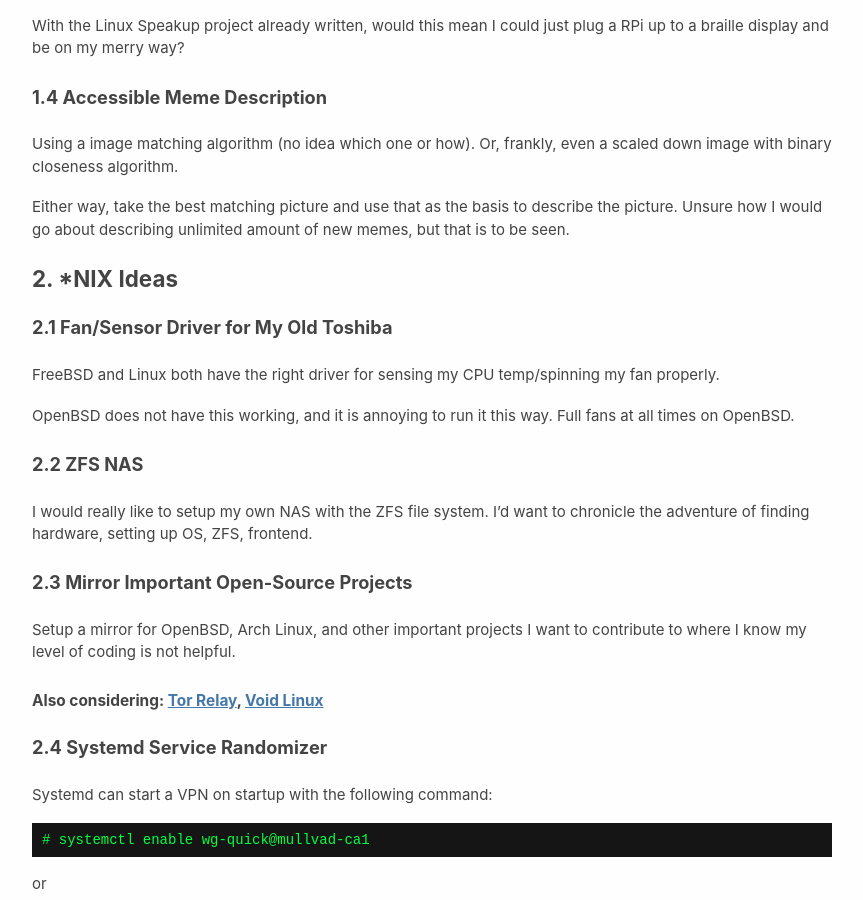
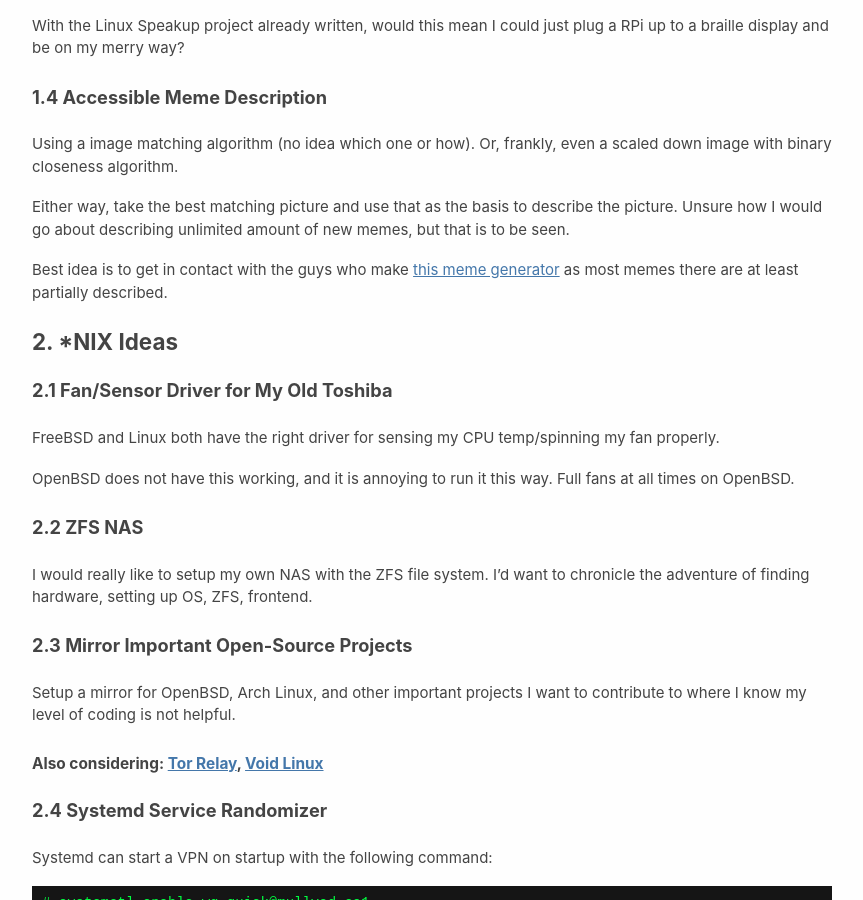
Before and after one commit to TTWNO/tait.tech, a Jekyll site: the page built from ideas/index.md, in a window 1280 px wide and 900 px high, scrolled down 900 px. Shown: the whole window, without its empty margins (208-1071 px from the left). Built offline with Jekyll 4.4.1, drawn with Linux system fonts in a browser that asks for light colours.

Commit message:
Update accessible meme idea

```diff
--- a/ideas/index.md
+++ b/ideas/index.md
@@ -51,6 +51,8 @@
 
 Either way, take the best matching picture and use that as the basis to describe the picture.
 Unsure how I would go about describing unlimited amount of new memes, but that is to be seen.
+
+Best idea is to get in contact with the guys who make [this meme generator](https://imgflip.com/memegenerator) as most memes there are at least partially described.
 
 ### 2. *NIX Ideas
 
```
